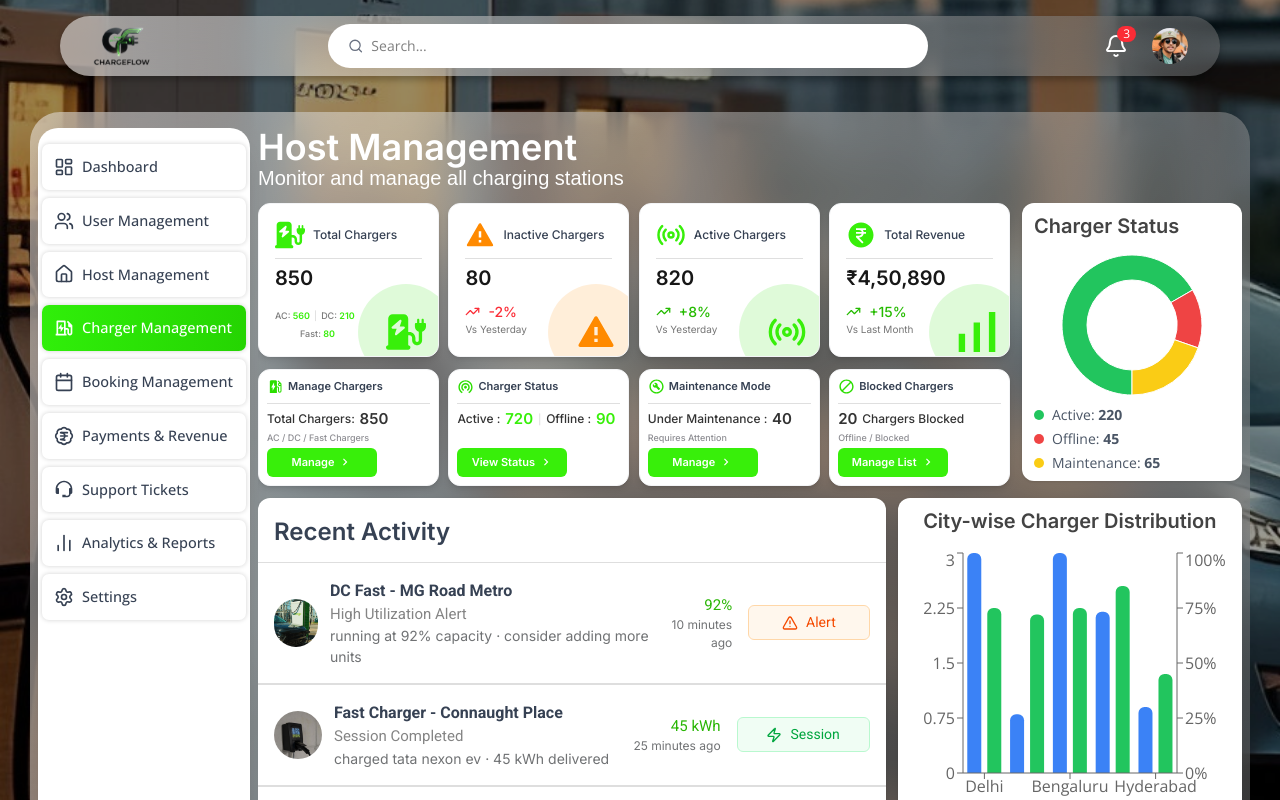
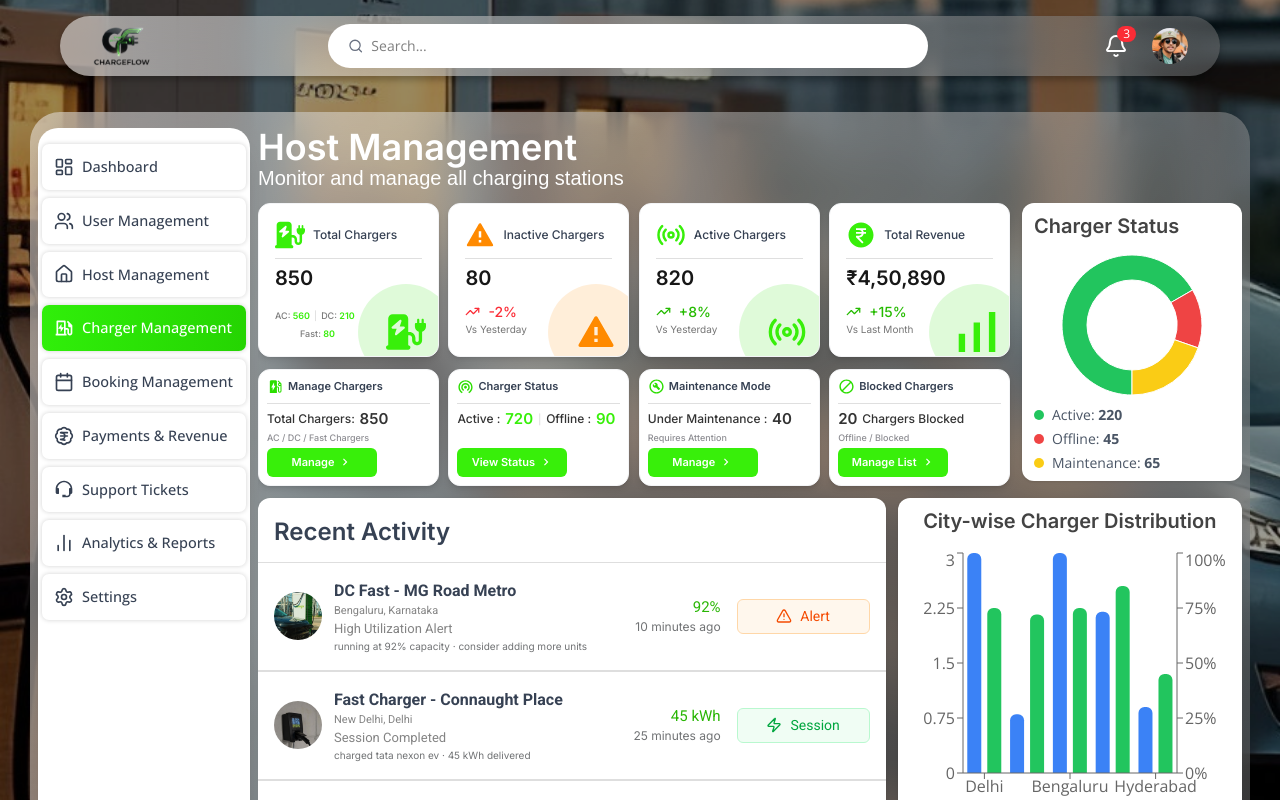
Before and after one commit to ChandaniSahu/ChargeFlow, a Next.js app: page /admin/chargermanagement in a window 1280 px wide. Shown: the top 800 px of the page. Built offline with nearby package versions, Linux system fonts and the light colour scheme.

Commit message:
little bit changed

```diff
--- a/app/admin/chargermanagement/page.tsx
+++ b/app/admin/chargermanagement/page.tsx
@@ -751,8 +751,9 @@ export default function UserManagementDashboard() {
 
                       <div>
                         <p className="font-roboto font-semibold text-[16px] text-[#364153]">{a.name}</p>
-                        <p className="font-roboto font-regular text-[15px] text-[#848484]">{a.title}</p>
-                        <p className="font-inter font-regular text-[14px] text-[#707274]">{a.subTitle}</p>
+                        <p className="font-roboto font-regular text-[11px] text-[#848484]">{a.location}</p>
+                        <p className="font-roboto font-regular text-[13px] text-[#848484]">{a.title}</p>
+                        <p className="font-inter font-regular text-[10px] text-[#707274]">{a.subTitle}</p>
                         <div className="desktop:hidden">
                           {a.amount && <p className="font-roboto text-[#29B605] text-[15px]">
                             {a.amount}
```
